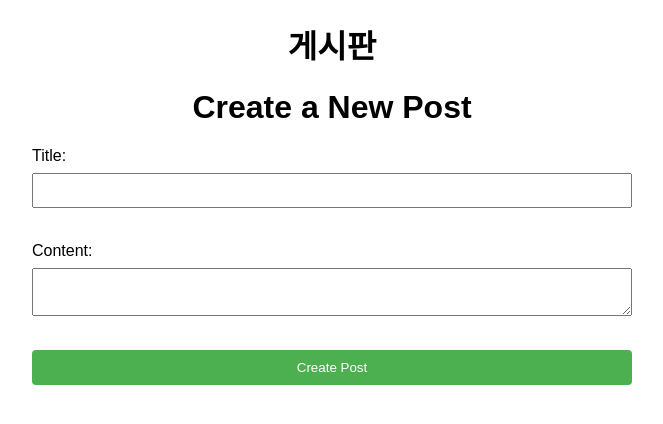
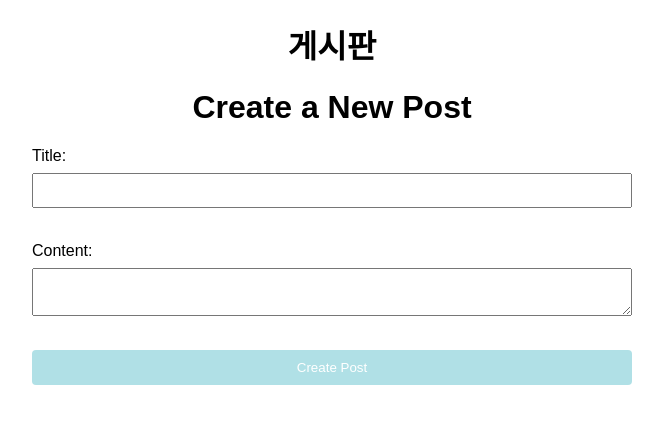
Before and after one commit to chaeyi0731/mini-board, a plain HTML site: page front/index.html in a window 1280 px wide. Shown: the whole page, without its empty margins (308-971 px from the left). Drawn offline with Linux system fonts and the light colour scheme; no server answers.

Commit message:
💄 Style :
버튼 색상 변경

```diff
--- a/front/index.html
+++ b/front/index.html
@@ -39,7 +39,7 @@
         padding: 8px;
       }
       button {
-        background-color: #4caf50;
+        background-color: powderblue;
         color: white;
         padding: 10px;
         border: none;
@@ -47,7 +47,7 @@
         cursor: pointer;
       }
       button:hover {
-        background-color: #45a049;
+        background-color: purple;
       }
     </style>
   </head>
```
